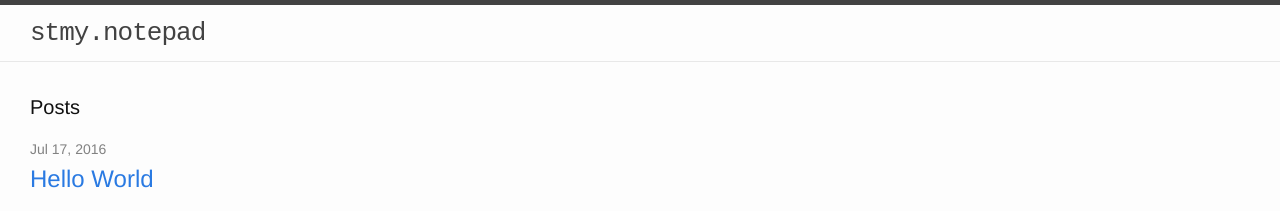
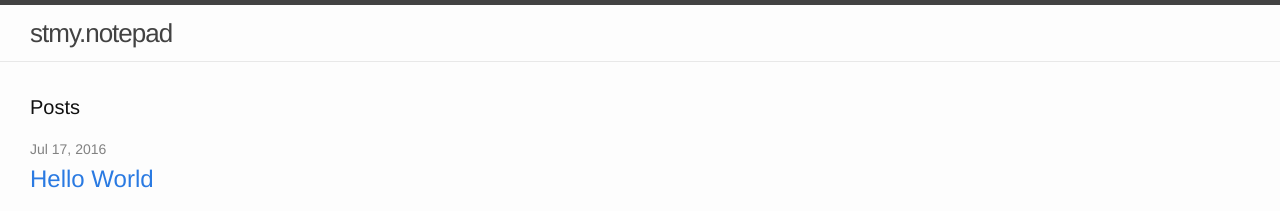
Before and after one commit to stmy/stmy.github.io, a Jekyll site: the page built from index.html, in a window 1280 px wide. Shown: the top 211 px of the page. Built offline with Jekyll 4.4.1, drawn with Linux system fonts in a browser that asks for light colours; nearby versions of some CDN libraries.

Commit message:
Update _layout.scss

```diff
--- a/_sass/_layout.scss
+++ b/_sass/_layout.scss
@@ -16,7 +16,6 @@
     letter-spacing: -1px;
     margin-bottom: 0;
     float: left;
-    font-family: 'Roboto Mono', monospace;
 
     &,
     &:visited {
```
